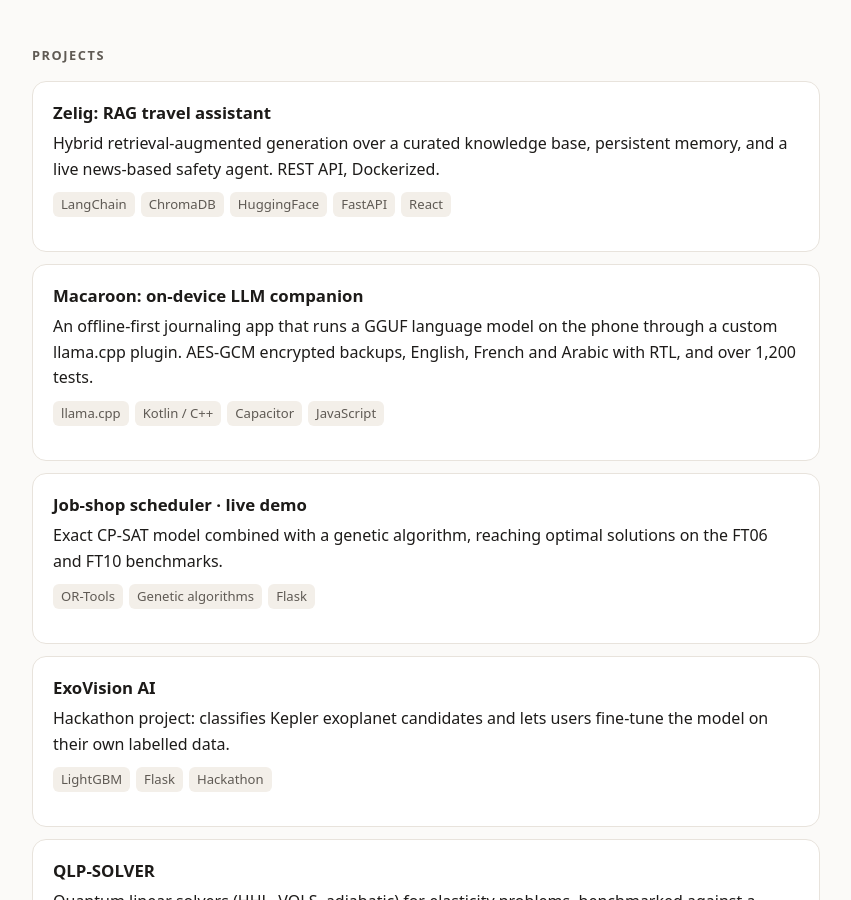
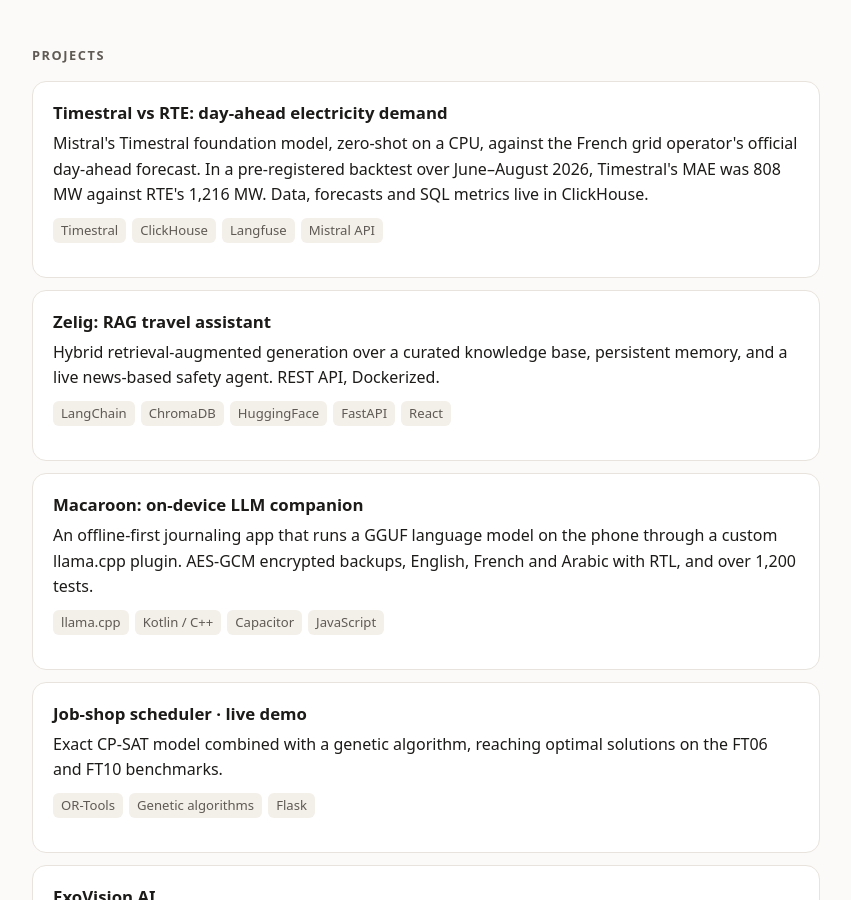
Before and after one commit to qudotcom/qudotcom.github.io, a plain HTML site: page index.html in a window 1280 px wide. Shown: the part 1731-2631 px from the top of the page, without its empty margins (214-1065 px from the left). Drawn offline with Linux system fonts and the light colour scheme.

Commit message:
Add timestral-vs-rte project
Co-Authored-By: Claude Opus 5.5 <noreply@anthropic.com>

```diff
--- a/index.html
+++ b/index.html
@@ -146,6 +146,11 @@
   <section aria-labelledby="projects">
     <h2 id="projects">Projects</h2>
     <div class="card">
+      <h3><a href="https://github.com/qudotcom/timestral-vs-rte">Timestral vs RTE: day-ahead electricity demand</a></h3>
+      <p>Mistral's Timestral foundation model, zero-shot on a CPU, against the French grid operator's official day-ahead forecast. In a pre-registered backtest over June–August 2026, Timestral's MAE was 808 MW against RTE's 1,216 MW. Data, forecasts and SQL metrics live in ClickHouse.</p>
+      <ul class="chips"><li>Timestral</li><li>ClickHouse</li><li>Langfuse</li><li>Mistral API</li></ul>
+    </div>
+    <div class="card">
       <h3><a href="https://github.com/qudotcom/tourism-ai">Zelig: RAG travel assistant</a></h3>
       <p>Hybrid retrieval-augmented generation over a curated knowledge base, persistent memory, and a live news-based safety agent. REST API, Dockerized.</p>
       <ul class="chips"><li>LangChain</li><li>ChromaDB</li><li>HuggingFace</li><li>FastAPI</li><li>React</li></ul>
```
